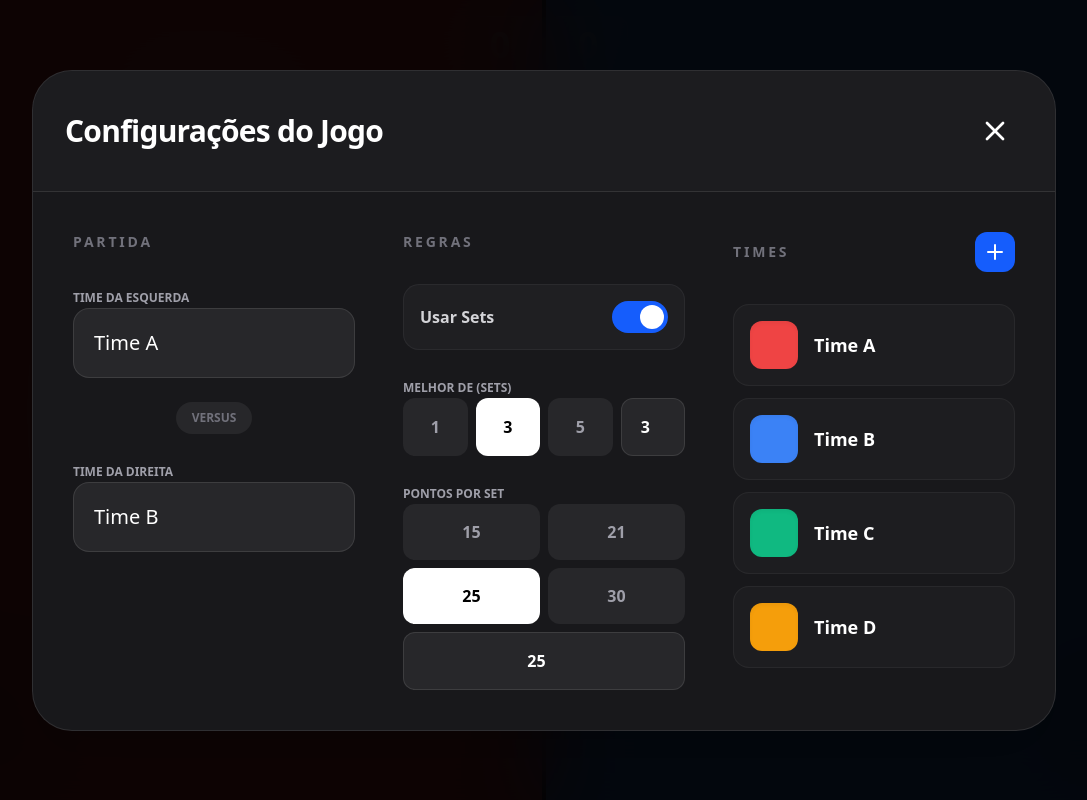
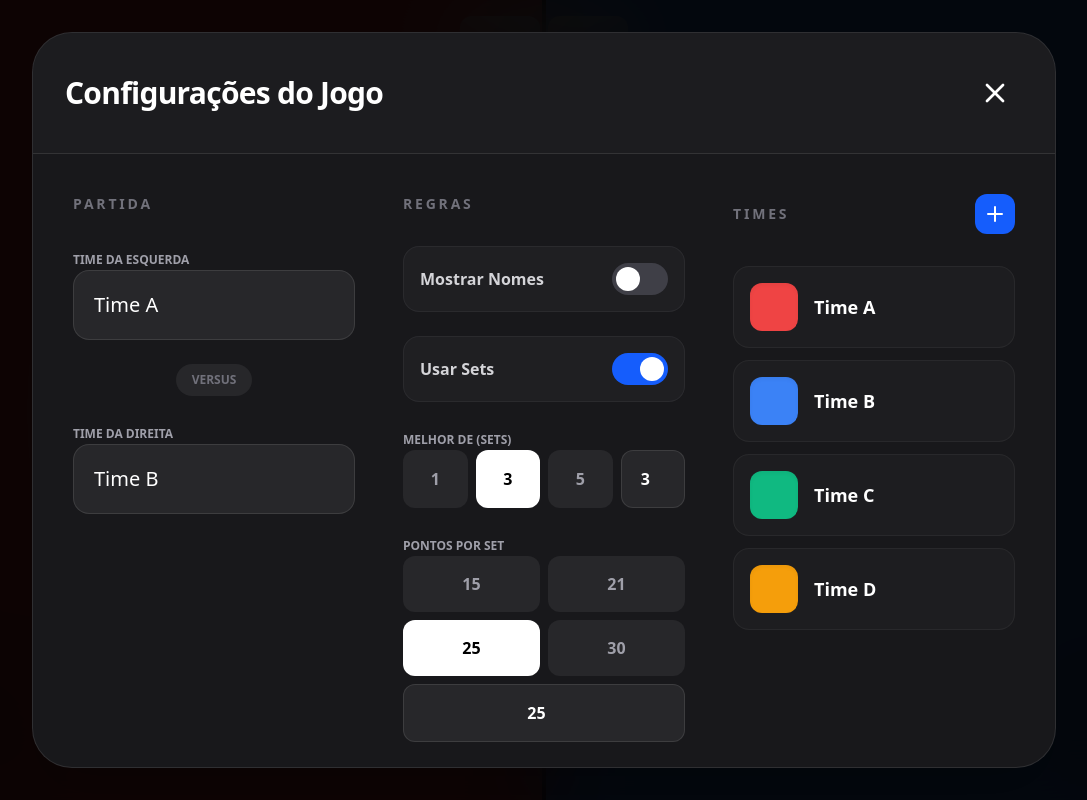
Before and after one commit to elysonsarmento/placar.github.io, a React (Vite) app: page / in a window 1280 px wide. Both pictures are taken after a click on the button 640 px from the left and 451 px from the top of the page. Shown: the whole page, without its empty margins (96-1183 px from the left). Built offline with nearby package versions, Linux system fonts and the light colour scheme.

Commit message:
feat: Add option to hide team names
Introduces a `displayTeamNames` setting to control whether team names are shown on the score display. This allows for a cleaner, more minimal score view when names are not desired.

```diff
--- a/src/App.tsx
+++ b/src/App.tsx
@@ -27,6 +27,7 @@ export default function App() {
       pointsToWinSet: 25,
       setHistory: [],
       useSets: true,
+      displayTeamNames: false,
     };
 
     if (saved) {
@@ -38,6 +39,7 @@ export default function App() {
           // Ensure arrays are initialized if missing in old storage
           setHistory: parsed.setHistory || [],
           useSets: parsed.useSets !== undefined ? parsed.useSets : true,
+          displayTeamNames: parsed.displayTeamNames !== undefined ? parsed.displayTeamNames : false,
         };
       } catch (e) {
         return defaultMatch;
@@ -118,10 +120,16 @@ export default function App() {
       {match.useSets && (
         <div className="absolute top-0 left-1/2 -translate-x-1/2 flex gap-4 z-30 p-4">
           <div className="flex gap-2">
-            <div className="bg-white/10 backdrop-blur-md px-6 py-2 rounded-xl border border-white/10 text-4xl font-black tabular-nums min-w-[80px] text-center">
+            <div
+              className="bg-white px-6 py-2 rounded-xl border border-white/20 text-4xl font-black tabular-nums min-w-[80px] text-center shadow-xl"
+              style={{ color: team1.color }}
+            >
               {match.team1Sets}
             </div>
-            <div className="bg-white/10 backdrop-blur-md px-6 py-2 rounded-xl border border-white/10 text-4xl font-black tabular-nums min-w-[80px] text-center">
+            <div
+              className="bg-white px-6 py-2 rounded-xl border border-white/20 text-4xl font-black tabular-nums min-w-[80px] text-center shadow-xl"
+              style={{ color: team2.color }}
+            >
               {match.team2Sets}
             </div>
           </div>
@@ -136,9 +144,11 @@ export default function App() {
           style={{ backgroundColor: team1.color }}
           onClick={() => !matchWinner && updateScore(1, 1)}
         >
+          {match.displayTeamNames && (
             <div className="absolute top-16 text-4xl font-bold uppercase tracking-[0.3em] opacity-90 drop-shadow-md">
               {team1.name}
             </div>
+          )}
 
           <div className={`font-black leading-none tabular-nums drop-shadow-2xl transition-all duration-300 ${match.team1Score >= 100 ? 'text-[14rem]' : match.team1Score >= 10 ? 'text-[20rem]' : 'text-[32rem]'}`}>
             {match.team1Score}
@@ -183,9 +193,11 @@ export default function App() {
           style={{ backgroundColor: team2.color }}
           onClick={() => !matchWinner && updateScore(2, 1)}
         >
+          {match.displayTeamNames && (
             <div className="absolute top-16 text-4xl font-bold uppercase tracking-[0.3em] opacity-90 drop-shadow-md">
               {team2.name}
             </div>
+          )}
 
           <div className={`font-black leading-none tabular-nums drop-shadow-2xl transition-all duration-300 ${match.team2Score >= 100 ? 'text-[14rem]' : match.team2Score >= 10 ? 'text-[20rem]' : 'text-[32rem]'}`}>
             {match.team2Score}
@@ -226,11 +238,11 @@ export default function App() {
       {match.useSets && (
         <div className="absolute bottom-8 left-1/2 -translate-x-1/2 flex gap-4 z-20">
           {(match.setHistory || []).map((set, i) => (
-            <div key={i} className="bg-black/40 backdrop-blur-md px-4 py-2 rounded-xl border border-white/10 flex flex-col items-center min-w-[80px]">
-              <span className="text-[10px] font-black uppercase tracking-widest text-zinc-500 mb-1">Set {i + 1}</span>
+            <div key={i} className="bg-white px-4 py-2 rounded-xl border border-white/10 flex flex-col items-center min-w-[80px] shadow-xl">
+              <span className="text-[10px] font-black uppercase tracking-widest text-zinc-400 mb-1">Set {i + 1}</span>
               <div className="flex gap-2 font-bold text-lg">
                 <span style={{ color: team1.color }}>{set.team1}</span>
-                <span className="opacity-20">|</span>
+                <span className="text-zinc-200">|</span>
                 <span style={{ color: team2.color }}>{set.team2}</span>
               </div>
             </div>
@@ -350,6 +362,16 @@ export default function App() {
                   <h3 className="text-sm font-black text-zinc-500 uppercase tracking-[0.2em]">Regras</h3>
 
                   <div className="space-y-6">
+                    <div className="flex items-center justify-between p-4 bg-zinc-800/50 rounded-2xl border border-white/5">
+                      <span className="font-bold text-zinc-300">Mostrar Nomes</span>
+                      <button
+                        onClick={() => setMatch(prev => ({ ...prev, displayTeamNames: !prev.displayTeamNames }))}
+                        className={`w-14 h-8 rounded-full transition-colors relative ${match.displayTeamNames ? 'bg-blue-600' : 'bg-zinc-700'}`}
+                      >
+                        <div className={`absolute top-1 w-6 h-6 bg-white rounded-full transition-all ${match.displayTeamNames ? 'left-7' : 'left-1'}`} />
+                      </button>
+                    </div>
+
                     <div className="flex items-center justify-between p-4 bg-zinc-800/50 rounded-2xl border border-white/5">
                       <span className="font-bold text-zinc-300">Usar Sets</span>
                       <button
--- a/src/types.ts
+++ b/src/types.ts
@@ -15,6 +15,7 @@ export interface MatchState {
   pointsToWinSet: number;
   setHistory: { team1: number; team2: number }[];
   useSets: boolean;
+  displayTeamNames: boolean;
 }
 
 export const DEFAULT_TEAMS: Team[] = [
```
Lines whose indentation alone changed are shown as unchanged.
